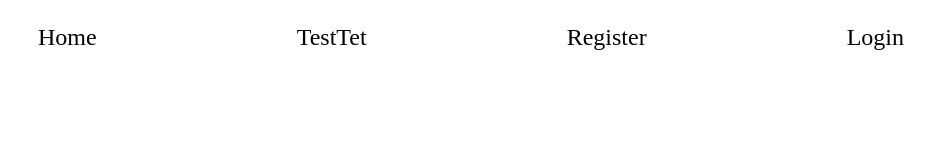
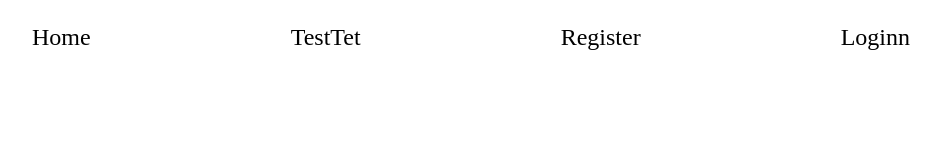
Before and after one commit to TeoSul/web2project, a website: page views/index.html in a window 1280 px wide. Shown: the whole page, without its empty margins (189-1129 px from the left). Drawn offline with Linux system fonts and the light colour scheme.

Commit message:
Update 28/12 (test)

```diff
--- a/views/index.html
+++ b/views/index.html
@@ -28,7 +28,7 @@
                     <li>Home</li>
                     <li>TestTet</li>
                     <li>Register</li>
-                    <li>Login</li>
+                    <li>Loginn</li>
                 </ul>
             </nav>
 
```
